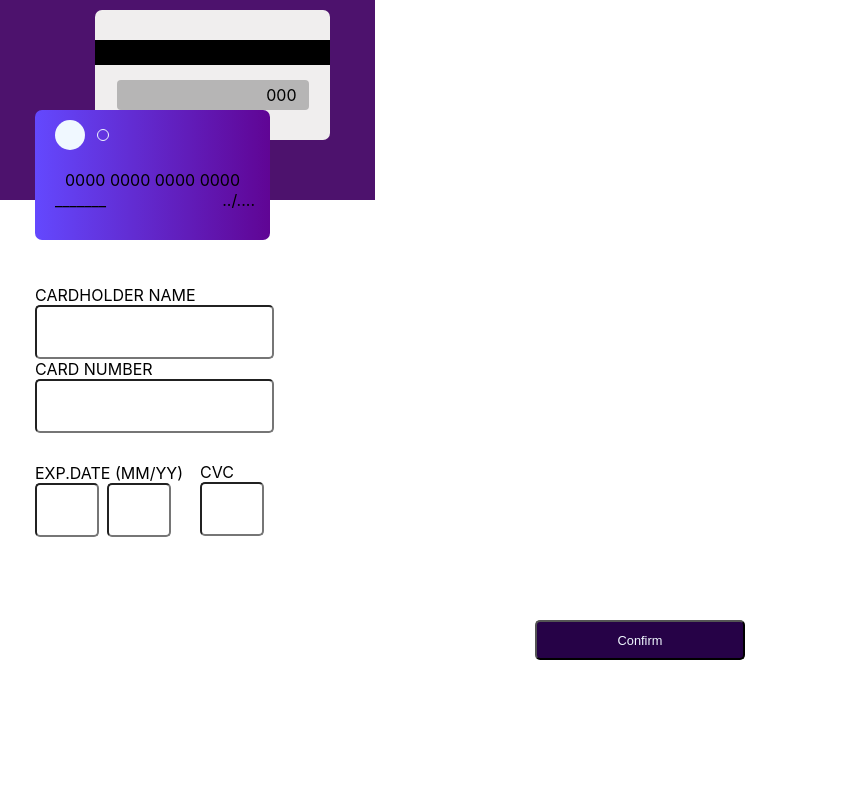
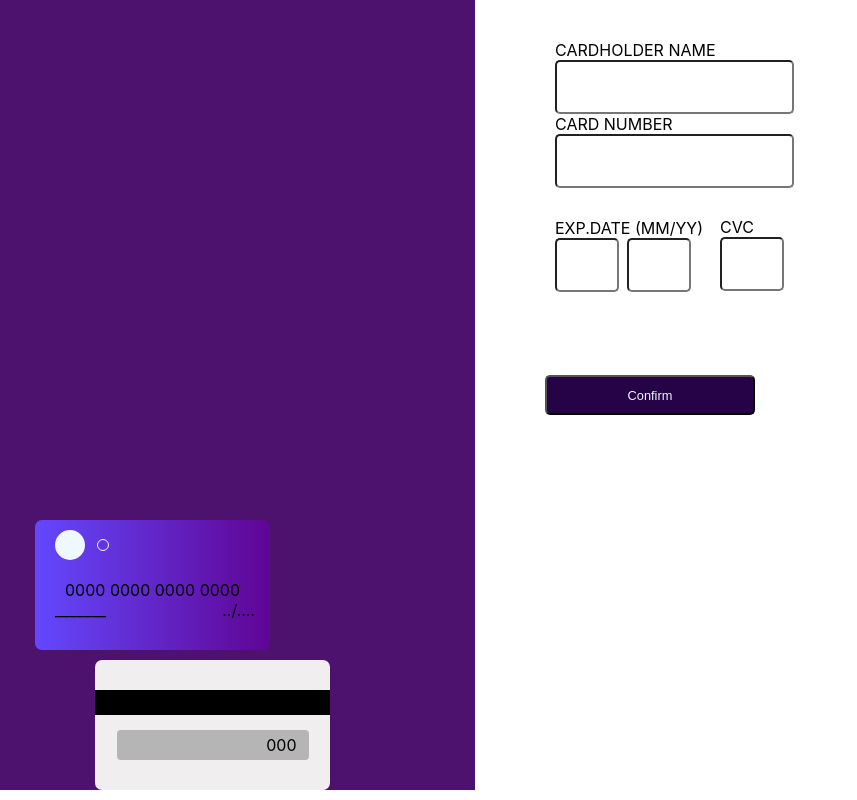
Before and after one commit to jyotirmoy-sinhababu/interactive-card, a React (Create React App) app: page / in a window 1280 px wide. Shown: the whole page, without its empty margins (0-857 px from the left). Built offline with nearby package versions, Linux system fonts and the light colour scheme.

Commit message:
style added

```diff
--- a/src/component/cards/card.css
+++ b/src/component/cards/card.css
@@ -91,3 +91,36 @@
 .front-card-dtls-cnt {
   padding-top: 20px;
 }
+
+@media screen and (min-width: 747px) {
+  .front-card-cnt {
+    display: flex;
+    flex-direction: column;
+    position: initial;
+    width: 100%;
+    max-width: 235px;
+    min-height: 130px;
+    border-radius: 7px;
+    background-image: linear-gradient(
+      to right,
+      hsl(249, 99%, 64%),
+      hsl(278, 94%, 30%)
+    );
+    z-index: 3;
+  }
+
+  .card-back-cnt {
+    display: flex;
+    position: initial;
+    flex-direction: column;
+    max-width: 235px;
+    width: 100%;
+    min-height: 130px;
+    border-radius: 7px;
+    background-color: rgb(240, 238, 238);
+    justify-content: center;
+    align-items: center;
+    gap: 15px;
+    z-index: 1;
+  }
+}
--- a/src/component/mainCnt/container.css
+++ b/src/component/mainCnt/container.css
@@ -24,3 +24,19 @@
 .main-form-cnt {
   padding-top: 40px;
 }
+
+@media screen and (min-width: 747px) {
+  .main-cnt {
+    display: flex;
+    flex-direction: row;
+    gap: 45px;
+  }
+  .card-cnt {
+    width: 100%;
+    max-width: 475px;
+    height: 790px;
+    background-color: hsl(279, 71%, 25%);
+    display: flex;
+    flex-direction: column-reverse;
+  }
+}
```
